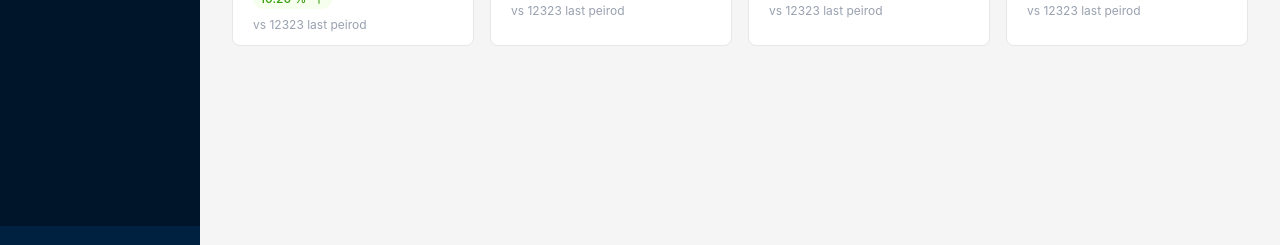
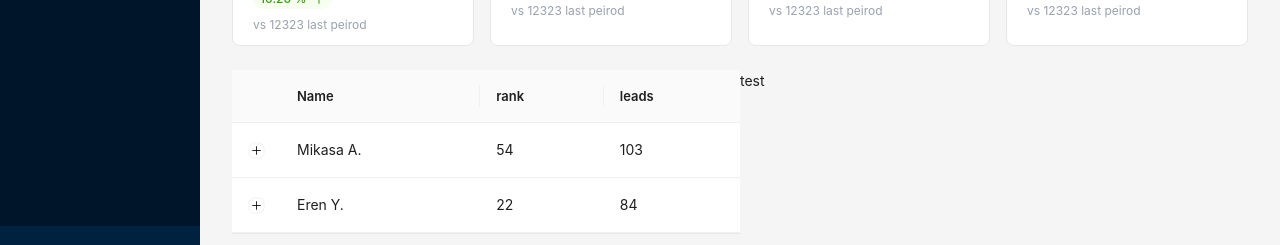
Before and after one commit to SalomeMumladze/vue-dashboard, a Vue app: page /analytics in a window 1280 px wide. Shown: the part 526-771 px from the top of the page. Built offline with nearby package versions, Linux system fonts and the light colour scheme.

Commit message:
top users

```diff
--- a/src/components/Layout/components/SidebarMenu.vue
+++ b/src/components/Layout/components/SidebarMenu.vue
@@ -28,7 +28,7 @@ const selectedKey = computed(() => {
   <a-menu
     theme="dark"
     mode="inline"
-    class="h-full"
+    class="h-fit"
     :selected-keys="[selectedKey]"
   >
     <a-menu-item
--- a/src/components/NeworkFormatter.vue
+++ b/src/components/NetworkFormatter.vue
@@ -18,7 +18,7 @@ const imageSrc = computed(() => {
     path.toLowerCase().includes(key)
   );
 
-  return match ? icons[match] : icons["/src/assets/networks/default.png"];
+  return match ? icons[match] : "/src/assets/svg/other.svg";
 });
 </script>
 
--- a/src/pages/AnalyticsPage/AnalyticsPage.vue
+++ b/src/pages/AnalyticsPage/AnalyticsPage.vue
@@ -3,6 +3,7 @@ import Layout from "@/components/Layout";
 import Grid from "./components/Grid.vue";
 import CashFlow from "./components/CashFlow.vue";
 import AnalyticsWidgets from "./components/AnalyticsWidgets.vue";
+import TopUsers from "./components/TopUsers.vue";
 </script>
 
 <template>
@@ -10,6 +11,11 @@ import AnalyticsWidgets from "./components/AnalyticsWidgets.vue";
     <div class="grid gap-4">
       <CashFlow />
       <AnalyticsWidgets />
+      <div class="grid sm:grid-cols-2">
+        <TopUsers />
+        test
+      </div>
+
       <!-- <Grid /> -->
     </div>
   </Layout>
--- a/src/pages/AnalyticsPage/components/AnalyticsWidgets.vue
+++ b/src/pages/AnalyticsPage/components/AnalyticsWidgets.vue
@@ -7,7 +7,6 @@ import {
   ArrowUpOutlined,
   ArrowDownOutlined,
 } from "@ant-design/icons-vue";
-import { currency_options } from "@/components/Currency";
 import getFormattedNumber from "@/components/getFormattedNumber";
 
 interface Widget {
--- /dev/null
+++ b/src/pages/AnalyticsPage/components/TopUsers.vue
@@ -0,0 +1,148 @@
+<template>
+  <a-table :columns="columns" :data-source="salesPeople">
+    <template #expandedRowRender="{ record }">
+      <div style="margin: 0">
+        <div
+          v-if="expandedRow === record.id && record.platforms"
+          class="grid gap-2"
+        >
+          <div class="grid sm:grid-cols-2 gap-2">
+            <a-card
+              :body-style="{ height: '100%' }"
+              v-if="record.platforms?.[0]"
+              class="bg-gradient-to-br border rounded-md px-4"
+            >
+              <div class="flex flex-col justify-between h-full p-4">
+                <div class="flex items-center gap-3 h-fit">
+                  <div class="text-xl">
+                    <NetworkFormatter :network="record.platforms[0].name" />
+                  </div>
+                  <div class="font-semibold text-gray-900">
+                    {{ record.platforms[0].name }}
+                  </div>
+                </div>
+                <div class="flex flex-wrap gap-2 items-end h-fit">
+                  <div class="text-xl font-bold text-gray-900">
+                    {{ record.platforms[0].percentage }}
+                  </div>
+                  <div class="text-md text-gray-400 font-medium">
+                    {{ record.platforms[0].amount }}
+                  </div>
+                </div>
+              </div>
+            </a-card>
+            <div class="grid grid-cols-2 gap-2">
+              <template v-for="(platform, idx) in record.platforms" :key="idx">
+                <a-card
+                  v-if="idx !== 0"
+                  class="bg-gradient-to-br bg-gray-200 rounded-md relative overflow-hidden [&:last-child:nth-child(odd)]:col-span-2"
+                >
+                  <div
+                    class="absolute inset-0 opacity-5"
+                    style="background-size: 20px 20px"
+                  ></div>
+
+                  <div
+                    class="relative flex flex-wrap items-end justify-between gap-2 p-2"
+                  >
+                    <div class="flex items-center gap-3">
+                      <NetworkFormatter :network="platform.name" />
+                      <div class="font-semibold text-gray-900">
+                        {{ platform.name }}
+                      </div>
+                    </div>
+
+                    <div class="flex flex-wrap gap-2 items-end">
+                      <div class="text-xl font-bold text-gray-900">
+                        {{ platform.percentage }}
+                      </div>
+                      <div class="text-md text-gray-400 font-medium">
+                        {{ platform.amount }}
+                      </div>
+                    </div>
+                  </div>
+                </a-card>
+              </template>
+            </div>
+          </div>
+        </div>
+      </div>
+    </template>
+  </a-table>
+</template>
+
+<script setup lang="ts">
+import { ref } from "vue";
+
+import NetworkFormatter from "@/components/NetworkFormatter.vue";
+
+interface Platform {
+  name: string;
+  icon: string;
+  percentage: string;
+  amount: string;
+  sub?: string;
+}
+
+interface SalesPerson {
+  key: number;
+  id: number;
+  name: string;
+  avatar: string;
+  revenue: string;
+  rank: number;
+  leads: number;
+  kpi: number;
+  wl: string;
+  wins: number;
+  losses: number;
+  platforms?: Platform[];
+}
+
+const expandedRow = ref<number | null>(1);
+const columns = [
+  { title: "Name", dataIndex: "name", key: "name", fixed: true },
+  { title: "rank", dataIndex: "rank", key: "rank" },
+  { title: "leads", dataIndex: "leads", key: "leads" },
+];
+const salesPeople = ref<SalesPerson[]>([
+  {
+    key: 1,
+    id: 1,
+    name: "Mikasa A.",
+    avatar: "👨‍💼",
+    revenue: "$156,841",
+    rank: 54,
+    leads: 103,
+    kpi: 0.89,
+    wl: "39%",
+    wins: 21,
+    losses: 33,
+    platforms: [
+      { name: "Facebook", icon: "🎨", percentage: "45.3%", amount: "$71,048" },
+      { name: "Instagram", icon: "📷", percentage: "28.1%", amount: "$44,072" },
+      {
+        name: "Google",
+        icon: "🔍",
+        percentage: "14.1%",
+        amount: "$22,114",
+        sub: "5.4% • $8,469",
+      },
+      { name: "Other", icon: "📦", percentage: "7.1%", amount: "$11,135" },
+    ],
+  },
+  {
+    key: 2,
+    id: 2,
+    name: "Eren Y.",
+    avatar: "👨",
+    revenue: "$117,115",
+    rank: 22,
+    leads: 84,
+    kpi: 0.79,
+    wl: "32%",
+    wins: 7,
+    losses: 15,
+  },
+]);
+</script>
```
Also changed, not shown: src/assets/img/networks/instagram.png (added), src/assets/svg/other.svg (added).
